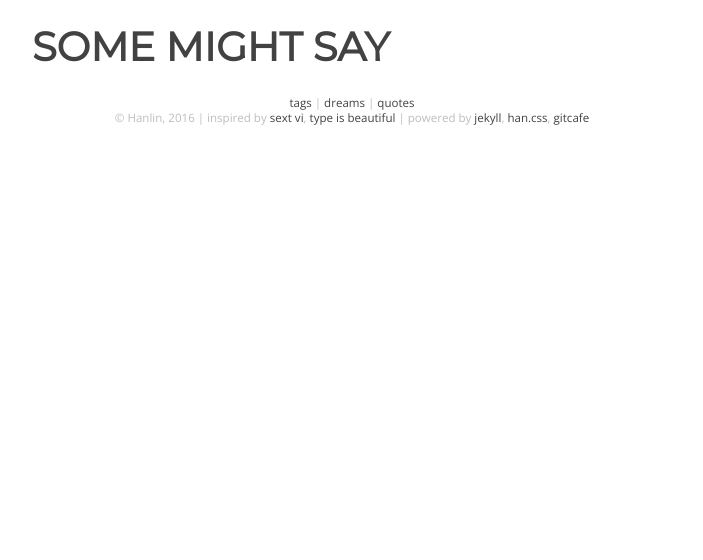
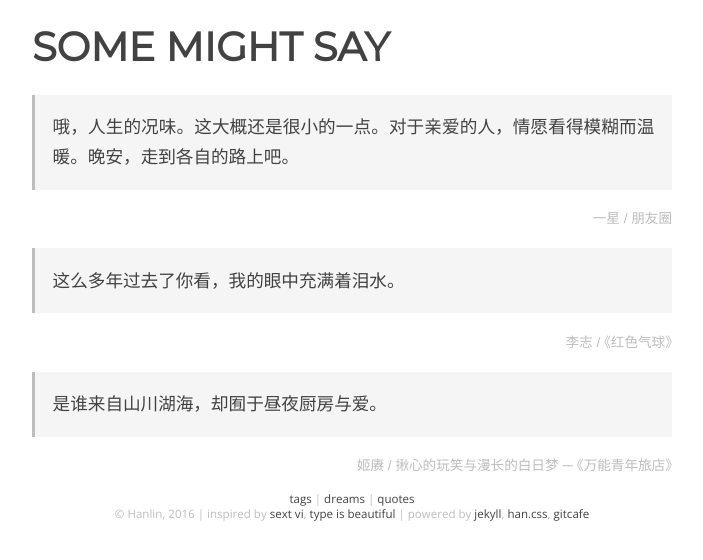
Before and after one commit to onion7878/word, a Jekyll site: the page built from quotes.html, in a window 1280 px wide. Shown: the top 560 px of the page, without its empty margins (288-991 px from the left). Built offline with Jekyll 4.4.1, drawn with Linux system fonts in a browser that asks for light colours; Markdown is read by kramdown in place of the engine named in the settings.

Commit message:
add quote content

```diff
--- /dev/null
+++ b/_data/quotes.yml
@@ -0,0 +1,9 @@
+- content: 哦，人生的况味。这大概还是很小的一点。对于亲爱的人，情愿看得模糊而温暖。晚安，走到各自的路上吧。
+  person: 一星
+  source: 朋友圈
+- content: 这么多年过去了你看，我的眼中充满着泪水。
+  person: 李志
+  source: 《红色气球》
+- content: 是谁来自山川湖海，却囿于昼夜厨房与爱。
+  person: 姬赓
+  source: 揪心的玩笑与漫长的白日梦 — 《万能青年旅店》
--- a/quotes.html
+++ b/quotes.html
@@ -4,20 +4,14 @@ layout: default
 
 <article>
 	{% for quote in site.data.quotes %}
-
-	{% if forloop.index0 != 0 %}
-	<hr>
-	{% endif %}
-
 	<div id="{{ forloop.index0 }}">
 		<div>
 		<blockquote>
 			<p>{{ quote.content }}</p>
 		</blockquote>
 		</div>
-		<div class="quote-meta">
-			<p class="quote-person"> {{ quote.person }} </p>
-			<p class="quote-source"> {{ quote.source }} </p>
+		<div class="quote-meta text-right gray-color font-size-small">
+			<figcaption> {{ quote.person }} / {{ quote.source }} </figcaption>
 		</div>
 	</div>
 	{% endfor %}
```
